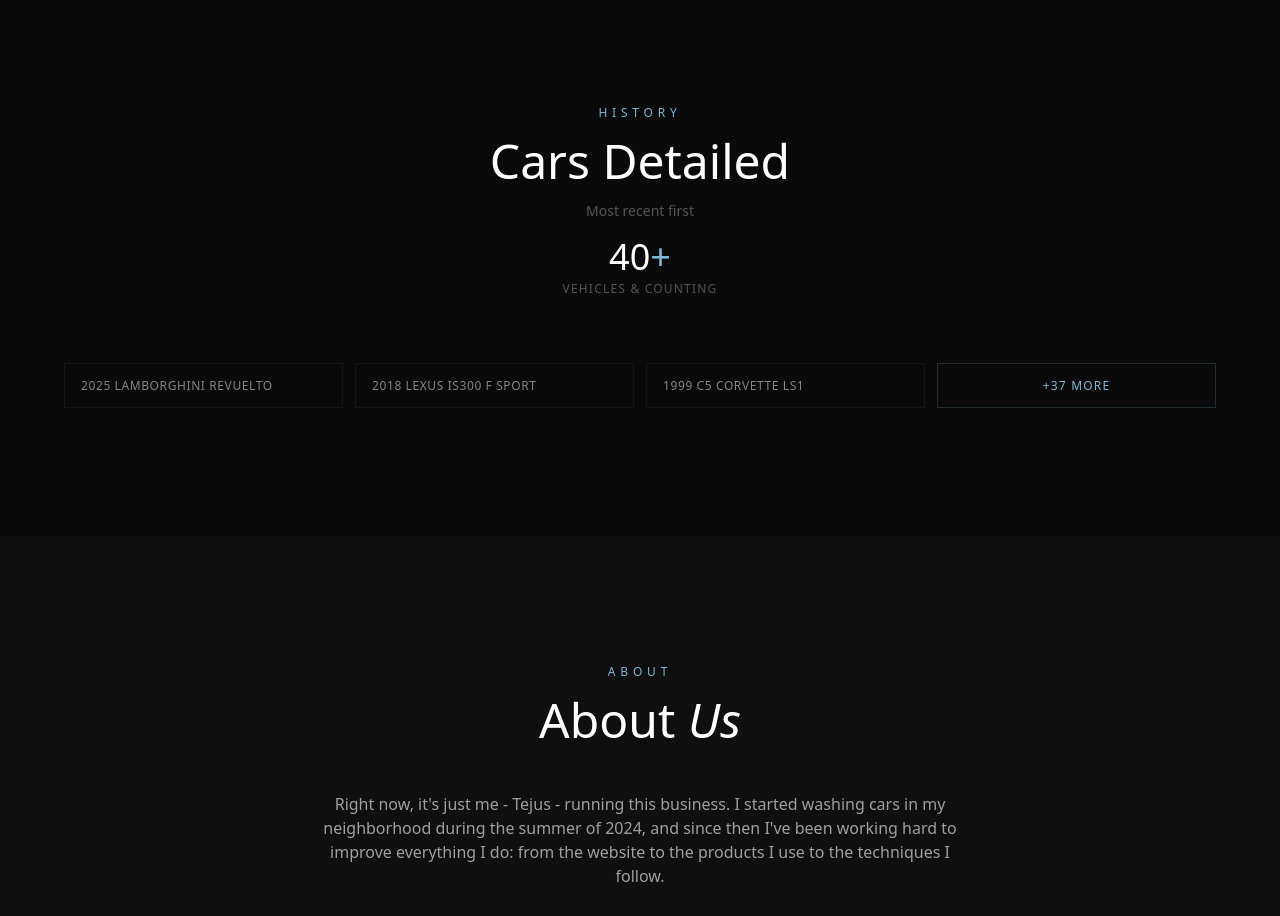
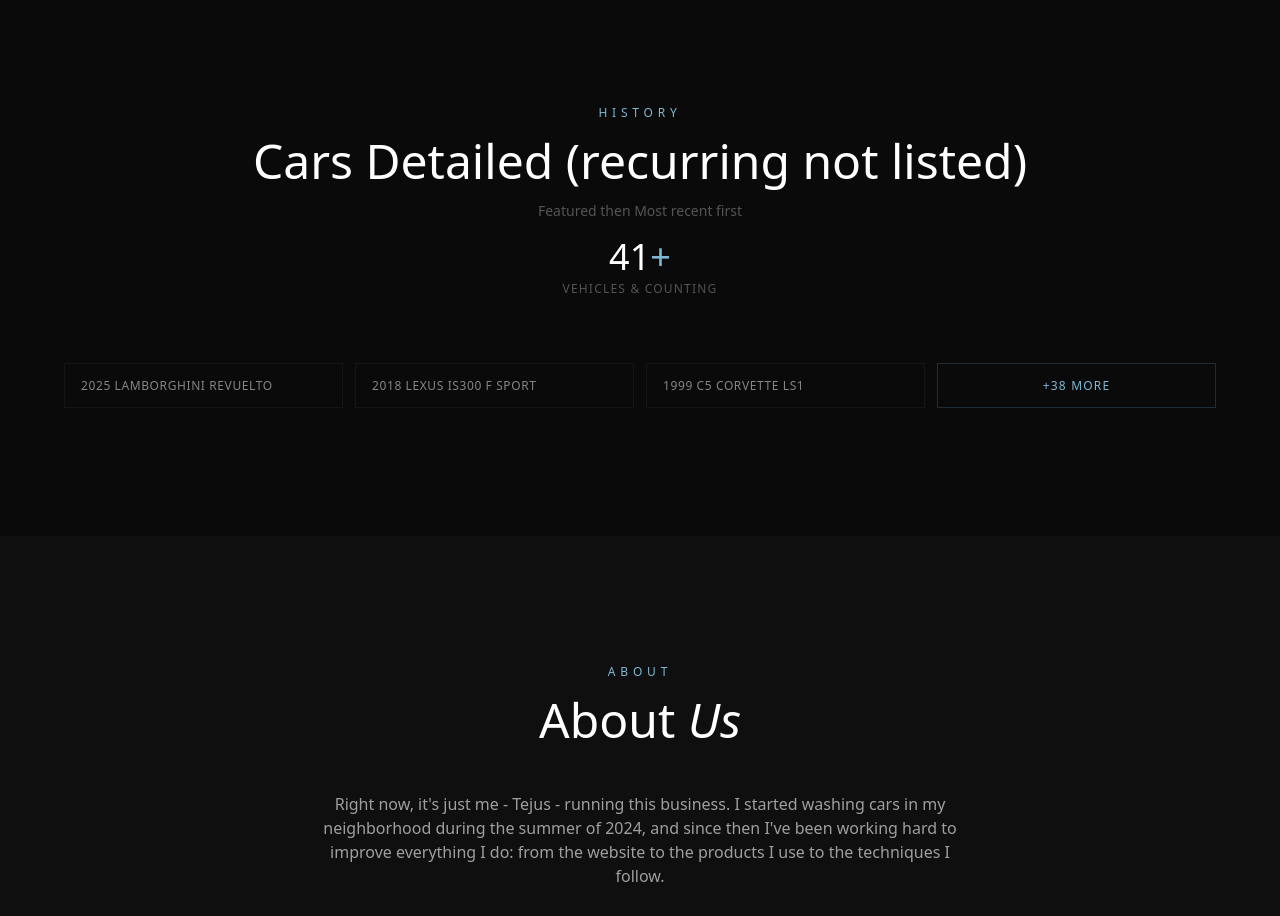
Before and after one commit to tejusadepumedia/thewash, a React (Vite) app: page / in a window 1280 px wide. Shown: the part 3640-4556 px from the top of the page. Built offline with nearby package versions, Linux system fonts and the light colour scheme.

Commit message:
Update CarsDetailedSection.jsx

```diff
--- a/src/components/CarsDetailedSection.jsx
+++ b/src/components/CarsDetailedSection.jsx
@@ -5,6 +5,7 @@
   "2025 Lamborghini Revuelto",
   "2018 Lexus IS300 F Sport",
   "1999 C5 Corvette LS1",
+  "Tesla Model Y",
   "2013-18 Acura RDX",
   "Tesla Model X 100D",
   "2017 Mercedes-Benz GLE 350",
@@ -55,8 +56,8 @@
       <div className="max-w-6xl mx-auto">
         <div className="text-center mb-16">
           <p className="text-[#7eb8d4] text-xs uppercase tracking-[0.4em] mb-4">History</p>
-          <h2 className="text-3xl md:text-5xl font-light text-white mb-4">Cars Detailed</h2>
-          <p className="text-white/30 text-sm">Most recent first</p>
+          <h2 className="text-3xl md:text-5xl font-light text-white mb-4">Cars Detailed (recurring not listed)</h2>
+          <p className="text-white/30 text-sm">Featured then Most recent first</p>
           <div className="mt-4 inline-block">
             <p className="text-4xl font-light text-white">
               {cars.length}<span className="text-[#7eb8d4]">+</span>
```
